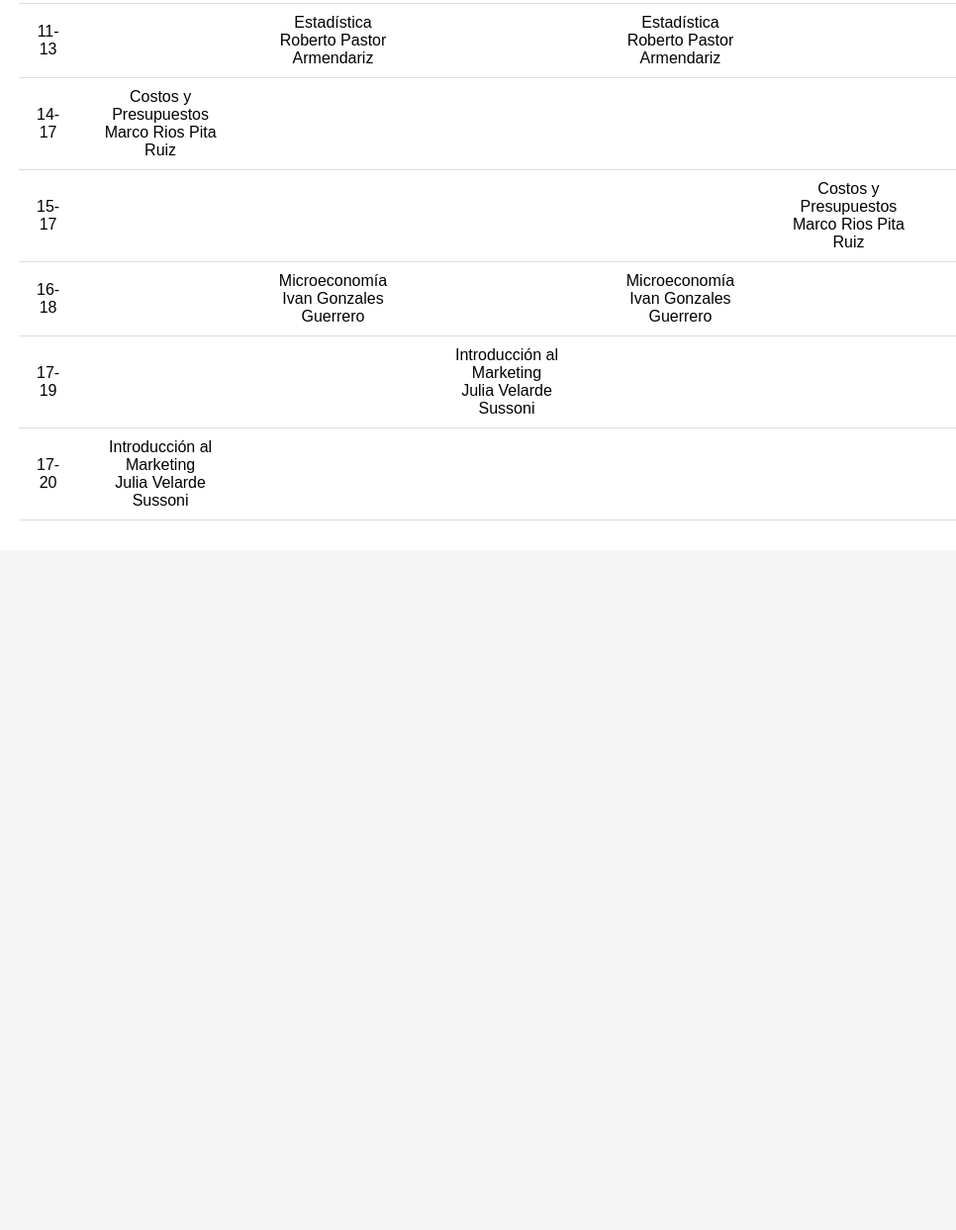
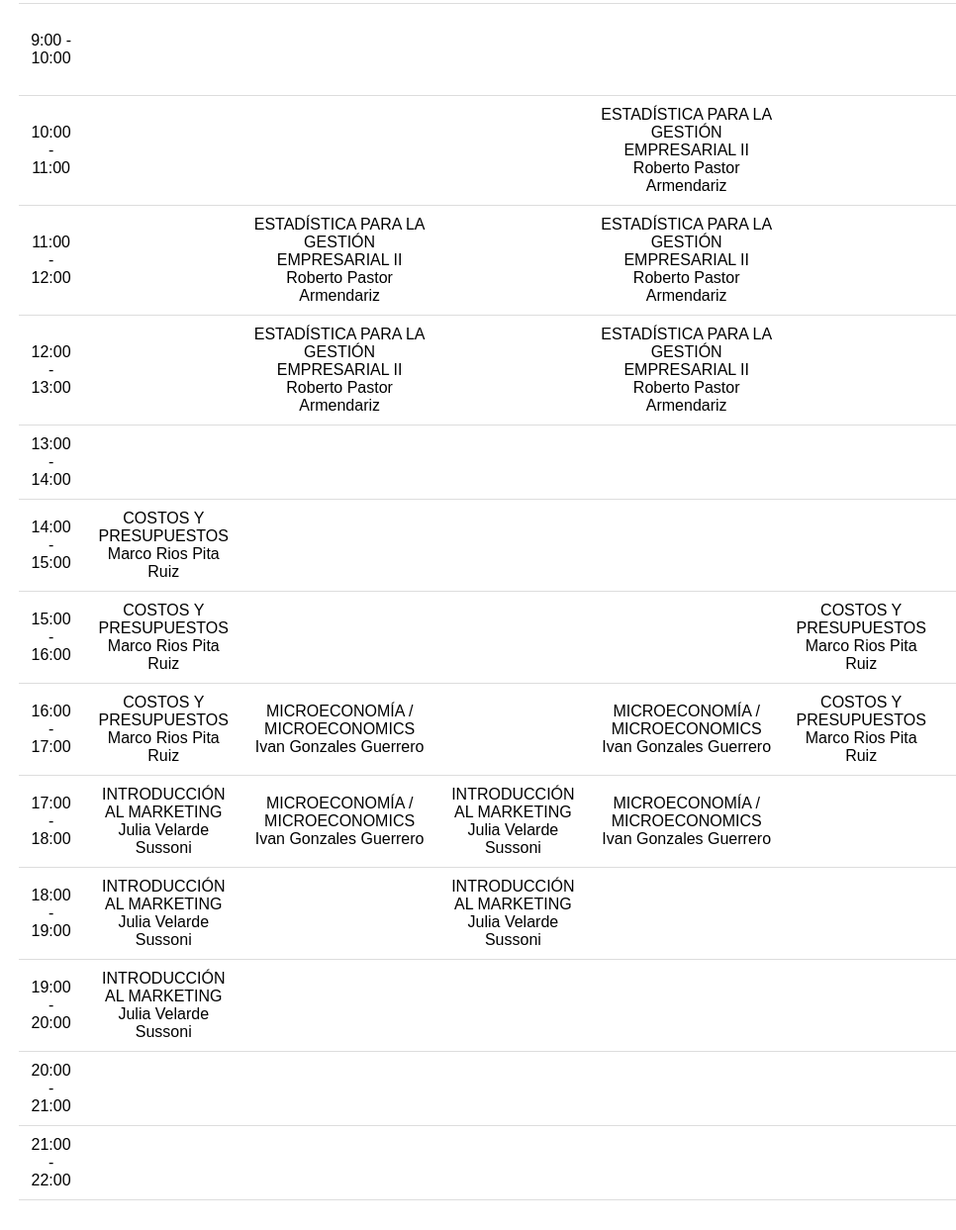
Before and after one commit to sergioangulo093/Matricula-ULIMA, a plain HTML site: page matricula.html in a window 1280 px wide. Shown: the part 854-2097 px from the top of the page at 99% size, without its empty margins (77-1043 px from the left). Before the commit the page ends 1410 px from the top, so only its background shows below. Drawn offline with Linux system fonts and the light colour scheme.

Commit message:
Update matricula.html

```diff
--- a/matricula.html
+++ b/matricula.html
@@ -160,38 +160,68 @@ Créditos seleccionados: <span id="creditos">0</span>
 </tr>
 
 <tr>
-<td>7-9</td>
+<td>7:00 - 8:00</td>
 <td></td>
 <td></td>
-<td>Planeamiento Estratégico<br>Nolberto Torres Cáceres</td>
+<td>PLANEAMIENTO ESTRATÉGICO I<br>Nolberto Torres Cáceres</td>
 <td></td>
 <td></td>
 <td></td>
 </tr>
 
 <tr>
-<td>9-11</td>
+<td>8:00 - 9:00</td>
+<td></td>
+<td></td>
+<td>PLANEAMIENTO ESTRATÉGICO I<br>Nolberto Torres Cáceres</td>
+<td></td>
+<td></td>
+<td></td>
+</tr>
+
+<tr>
+<td>9:00 - 10:00</td>
 <td></td>
 <td></td>
 <td></td>
 <td></td>
 <td></td>
-<td>Planeamiento Estratégico<br>Nolberto Torres Cáceres</td>
+<td>PLANEAMIENTO ESTRATÉGICO I<br>Nolberto Torres Cáceres</td>
 </tr>
 
 <tr>
-<td>11-13</td>
+<td>10:00 - 11:00</td>
 <td></td>
-<td>Estadística<br>Roberto Pastor Armendariz</td>
 <td></td>
-<td>Estadística<br>Roberto Pastor Armendariz</td>
+<td></td>
+<td>ESTADÍSTICA PARA LA GESTIÓN EMPRESARIAL II<br>Roberto Pastor Armendariz</td>
 <td></td>
 <td></td>
 </tr>
 
 <tr>
-<td>14-17</td>
-<td>Costos y Presupuestos<br>Marco Rios Pita Ruiz</td>
+<td>11:00 - 12:00</td>
+<td></td>
+<td>ESTADÍSTICA PARA LA GESTIÓN EMPRESARIAL II<br>Roberto Pastor Armendariz</td>
+<td></td>
+<td>ESTADÍSTICA PARA LA GESTIÓN EMPRESARIAL II<br>Roberto Pastor Armendariz</td>
+<td></td>
+<td></td>
+</tr>
+
+<tr>
+<td>12:00 - 13:00</td>
+<td></td>
+<td>ESTADÍSTICA PARA LA GESTIÓN EMPRESARIAL II<br>Roberto Pastor Armendariz</td>
+<td></td>
+<td>ESTADÍSTICA PARA LA GESTIÓN EMPRESARIAL II<br>Roberto Pastor Armendariz</td>
+<td></td>
+<td></td>
+</tr>
+
+<tr>
+<td>13:00 - 14:00</td>
+<td></td>
 <td></td>
 <td></td>
 <td></td>
@@ -200,38 +230,78 @@ Créditos seleccionados: <span id="creditos">0</span>
 </tr>
 
 <tr>
-<td>15-17</td>
+<td>14:00 - 15:00</td>
+<td>COSTOS Y PRESUPUESTOS<br>Marco Rios Pita Ruiz</td>
 <td></td>
 <td></td>
-<td></td>
-<td></td>
-<td>Costos y Presupuestos<br>Marco Rios Pita Ruiz</td>
-<td></td>
-</tr>
-
-<tr>
-<td>16-18</td>
-<td></td>
-<td>Microeconomía<br>Ivan Gonzales Guerrero</td>
-<td></td>
-<td>Microeconomía<br>Ivan Gonzales Guerrero</td>
-<td></td>
-<td></td>
-</tr>
-
-<tr>
-<td>17-19</td>
-<td></td>
-<td></td>
-<td>Introducción al Marketing<br>Julia Velarde Sussoni</td>
 <td></td>
 <td></td>
 <td></td>
 </tr>
 
 <tr>
-<td>17-20</td>
-<td>Introducción al Marketing<br>Julia Velarde Sussoni</td>
+<td>15:00 - 16:00</td>
+<td>COSTOS Y PRESUPUESTOS<br>Marco Rios Pita Ruiz</td>
+<td></td>
+<td></td>
+<td></td>
+<td>COSTOS Y PRESUPUESTOS<br>Marco Rios Pita Ruiz</td>
+<td></td>
+</tr>
+
+<tr>
+<td>16:00 - 17:00</td>
+<td>COSTOS Y PRESUPUESTOS<br>Marco Rios Pita Ruiz</td>
+<td>MICROECONOMÍA / MICROECONOMICS<br>Ivan Gonzales Guerrero</td>
+<td></td>
+<td>MICROECONOMÍA / MICROECONOMICS<br>Ivan Gonzales Guerrero</td>
+<td>COSTOS Y PRESUPUESTOS<br>Marco Rios Pita Ruiz</td>
+<td></td>
+</tr>
+
+<tr>
+<td>17:00 - 18:00</td>
+<td>INTRODUCCIÓN AL MARKETING<br>Julia Velarde Sussoni</td>
+<td>MICROECONOMÍA / MICROECONOMICS<br>Ivan Gonzales Guerrero</td>
+<td>INTRODUCCIÓN AL MARKETING<br>Julia Velarde Sussoni</td>
+<td>MICROECONOMÍA / MICROECONOMICS<br>Ivan Gonzales Guerrero</td>
+<td></td>
+<td></td>
+</tr>
+
+<tr>
+<td>18:00 - 19:00</td>
+<td>INTRODUCCIÓN AL MARKETING<br>Julia Velarde Sussoni</td>
+<td></td>
+<td>INTRODUCCIÓN AL MARKETING<br>Julia Velarde Sussoni</td>
+<td></td>
+<td></td>
+<td></td>
+</tr>
+
+<tr>
+<td>19:00 - 20:00</td>
+<td>INTRODUCCIÓN AL MARKETING<br>Julia Velarde Sussoni</td>
+<td></td>
+<td></td>
+<td></td>
+<td></td>
+<td></td>
+</tr>
+
+<tr>
+<td>20:00 - 21:00</td>
+<td></td>
+<td></td>
+<td></td>
+<td></td>
+<td></td>
+<td></td>
+</tr>
+
+<tr>
+<td>21:00 - 22:00</td>
+<td></td>
 <td></td>
 <td></td>
 <td></td>
```
